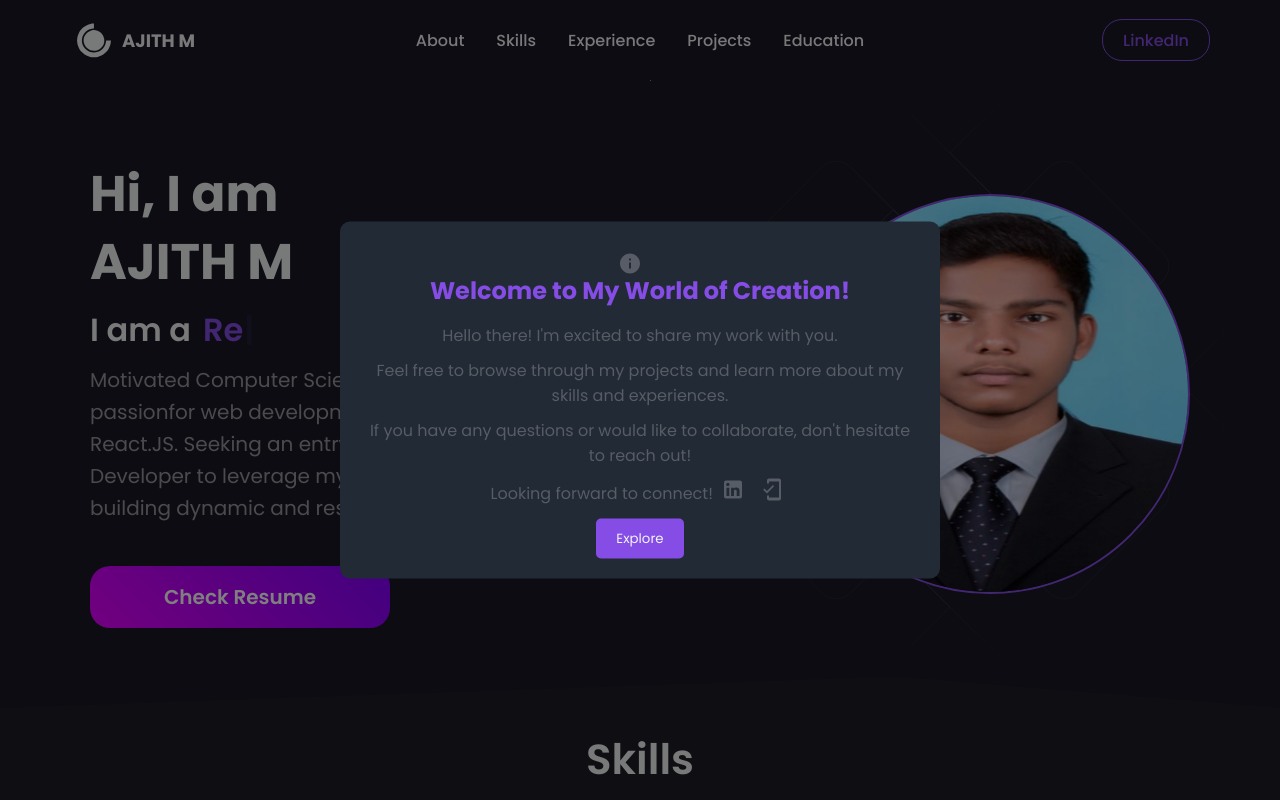
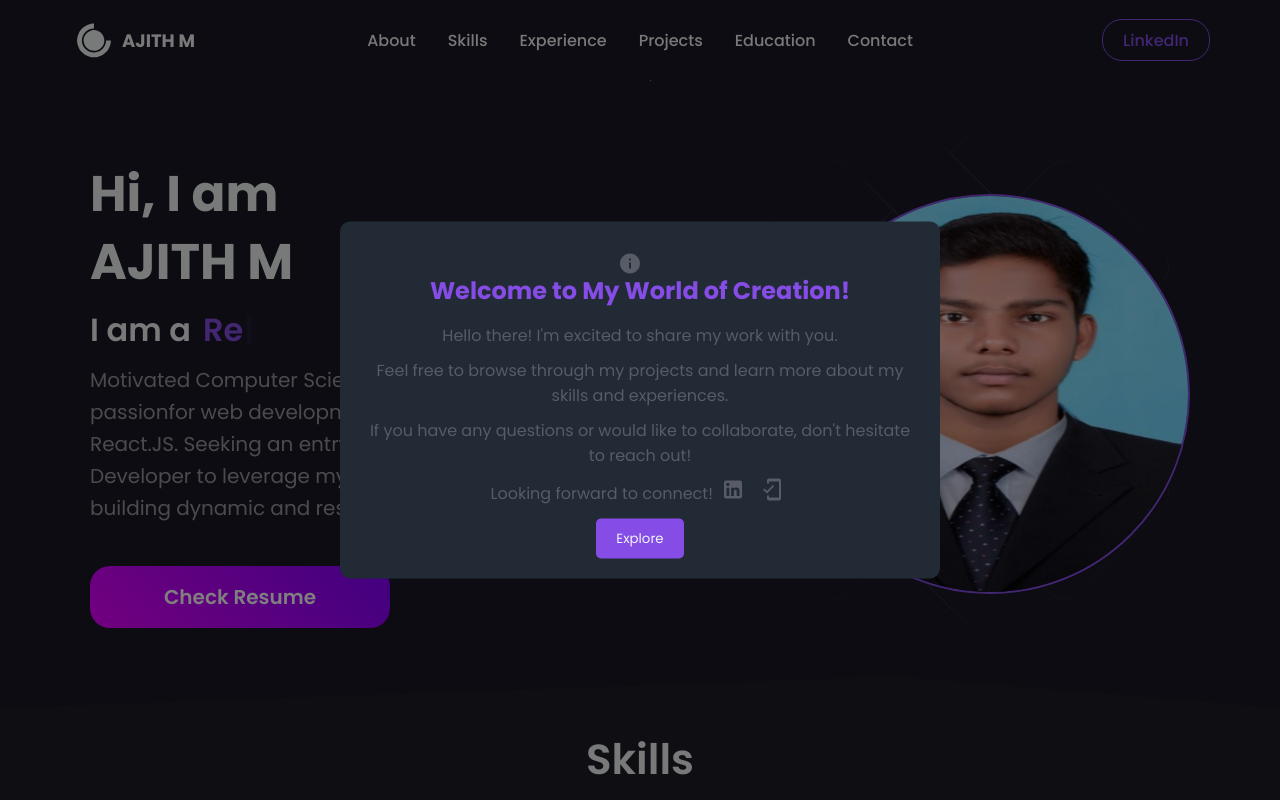
Before and after one commit to Ajith5104/myPortfolio, a React (Create React App) app: page / in a window 1280 px wide. Shown: the top 800 px of the page. Built offline with nearby package versions, Linux system fonts and the light colour scheme.

Commit message:
first commit

```diff
--- a/src/components/Contact/index.js
+++ b/src/components/Contact/index.js
@@ -188,7 +188,7 @@ export default function Contact() {
   };
 
   return (
-    <Container>
+    <Container  id="contact">
       <Wrapper>
         <Title>Contact</Title>
         <Desc>Feel free to reach out to me for any questions or opportunities!</Desc>
--- a/src/components/Navbar/index.js
+++ b/src/components/Navbar/index.js
@@ -26,6 +26,7 @@ const Navbar = ({ toggleTheme }) => {
           <NavLink href='#experience'>Experience</NavLink>
           <NavLink href='#projects'>Projects</NavLink>
           <NavLink href='#education'>Education</NavLink>
+          <NavLink href='#contact'>Contact</NavLink>
         </NavItems>
         <ButtonContainer>
           <LinkedInButton href={Bio.linkedin} target="_blank">LinkedIn</LinkedInButton>
@@ -37,6 +38,7 @@ const Navbar = ({ toggleTheme }) => {
             <MobileLink href='#experience' onClick={() => setIsOpen(!isOpen)}>Experience</MobileLink>
             <MobileLink href='#projects' onClick={() => setIsOpen(!isOpen)}>Projects</MobileLink>
             <MobileLink href='#education' onClick={() => setIsOpen(!isOpen)}>Education</MobileLink>
+            <MobileLink href='#education' onClick={() => setIsOpen(!isOpen)}>Contact</MobileLink>
             <LinkedInButton
   style={{
     padding: '10px 16px',
```
